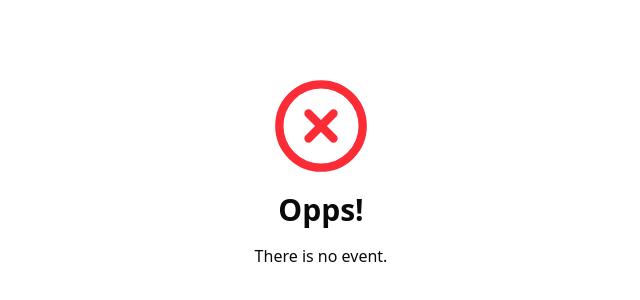
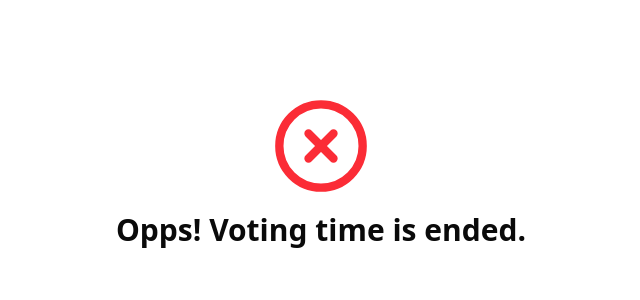
Before and after one commit to nainghtetlinn/welcome-vote, a Next.js app: page /no-event in a window 1280 px wide. Shown: the part 228-528 px from the top of the page, without its empty margins (319-959 px from the left). Built offline with nearby package versions, Linux system fonts and the light colour scheme.

Commit message:
fix: no event redirect

```diff
--- a/src/app/event/[id]/page.tsx
+++ b/src/app/event/[id]/page.tsx
@@ -17,7 +17,7 @@ const VotingPage = async ({ params }: { params: Promise<{ id: string }> }) => {
     .eq("active", true)
     .single();
 
-  if (event.error || !event.data) redirect("/no-event");
+  if (event.error || !event.data) redirect("/error");
 
   const { males, females } = filterCandidates(event.data.candidates);
 
--- a/src/app/no-event/page.tsx
+++ b/src/app/no-event/page.tsx
@@ -4,13 +4,12 @@ const NoEvent = () => {
   return (
     <div className="flex items-center justify-center h-screen">
       <div className="bg"></div>
-      <div className="flex flex-col items-center gap-4 bg-white rounded-lg p-12 w-75 text-center">
+      <div className="flex flex-col items-center gap-4 bg-white rounded-lg p-12 text-center">
         <CircleX
           size={100}
           className="text-red-500"
         />
-        <h1 className="font-bold text-3xl">Opps!</h1>
-        <h5>There is no event.</h5>
+        <h1 className="font-bold text-3xl">Opps! Voting time is ended.</h1>
       </div>
     </div>
   );
--- a/src/app/page.tsx
+++ b/src/app/page.tsx
@@ -9,7 +9,7 @@ export default async function Home() {
     .eq("active", true)
     .single();
 
-  if (event.error || !event.data) redirect("/error");
+  if (event.error || !event.data) redirect("/no-event");
 
   redirect("/event/" + event.data.name);
 }
```
